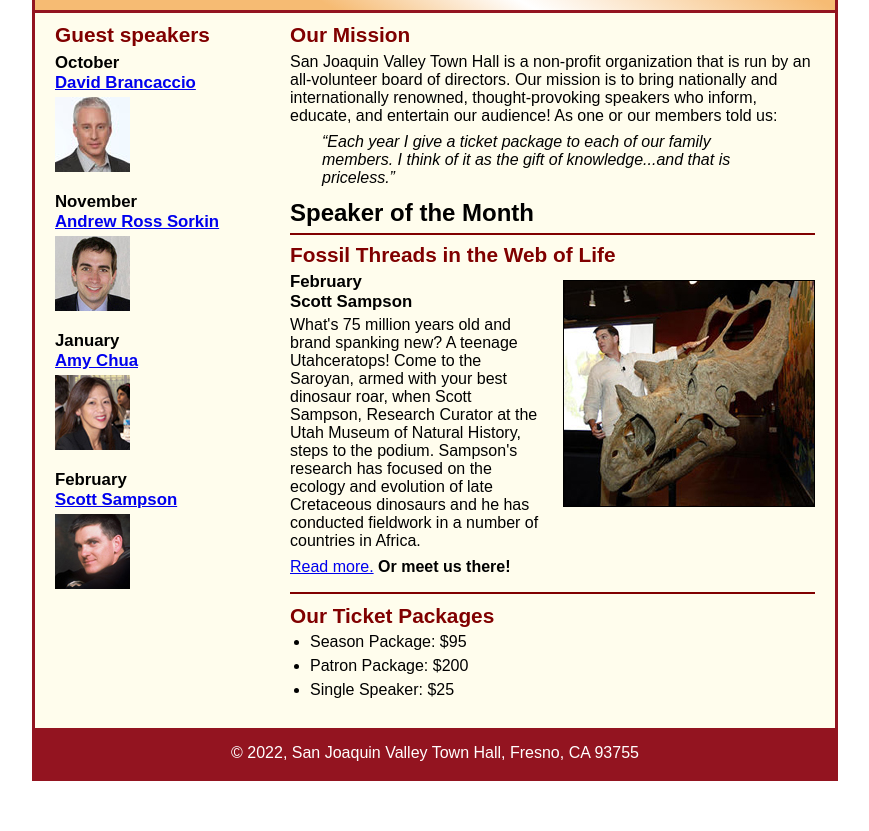
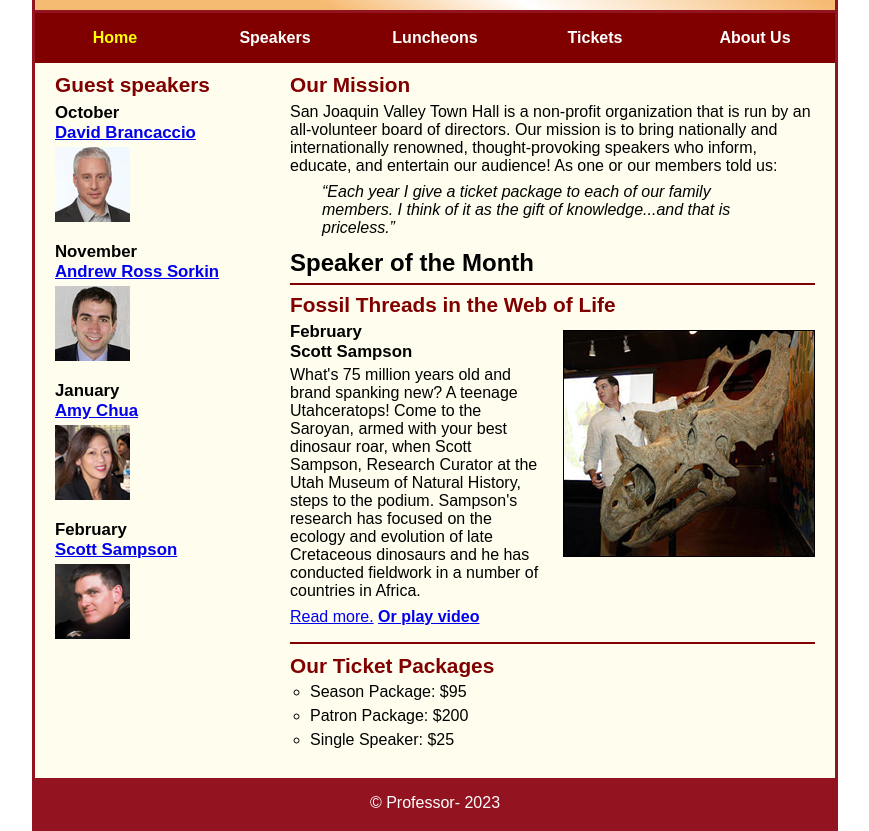
Before and after one commit to kc652/A11, a plain HTML site: page index.html in a window 1280 px wide. Shown: the part 110-941 px from the top of the page, without its empty margins (205-1074 px from the left). Before the commit the page ends 891 px from the top, so only its background shows below. Drawn offline with nearby package versions, Linux system fonts and the light colour scheme; some packages are replaced by stand-ins of ours; a script that the page names is missing.

Commit message:
Update index.html

```diff
--- a/index.html
+++ b/index.html
@@ -6,36 +6,75 @@
     <meta name="viewport" content="width=device-width, initial-scale=1">
     <title>San Joaquin Valley Town Hall</title>
     <link rel="shortcut icon" href="images/favicon.ico">
-	<link rel="stylesheet" href="styles/c7_main.css">
+    <link rel="stylesheet" href="styles/c8_main.css">
+    <link rel="stylesheet" href="styles/slicknav.css">
+    <script src="https://code.jquery.com/jquery-3.6.0.min.js"></script>
+    <script src="js/jquery.slicknav.min.js"></script>
+    <script type="text/javascript">
+        $(document).ready(function(){
+            $('#nav_menu').slicknav({prependTo:"#mobile_menu"});
+        });
+    </script>
 </head>
 
 <body>
     <header>
         <img src="images/town_hall_logo.gif" alt="Town Hall logo" height="80">
         <h2>San Joaquin Valley Town Hall</h2>
-		<h3>Celebrating our <span class="shadow">75<sup>th</sup></span> Year</h3>
+        <h3>Celebrating our <span
+class="shadow">75<sup>th</sup></span> Year</h3>
     </header>
+
+    <nav id="mobile_menu"></nav>
+    <nav id="nav_menu">
+        <ul>
+            <li><a class="current" href="index.html">Home</a></li>
+            <li><a href="#">Speakers</a></li>
+            <li><a href="#">Luncheons</a></li>
+            <li><a href="#">Tickets</a></li>
+            <li><a href="#">About Us</a>
+                <ul>
+                    <li><a href="#">Our History</a></li>
+                    <li><a href="#">Board of Directors</a></li>
+                    <li><a href="#">Past Speakers</a></li>
+                    <li><a href="#">Contact Information</a></li>
+                </ul>
+            </li>
+        </ul>
+    </nav>
     <main>
         <section>
             <h2>Our Mission</h2>
-			<p>San Joaquin Valley Town Hall is a non-profit organization that is run by an
-			   all-volunteer board of directors. Our mission is to bring nationally and
-			   internationally renowned, thought-provoking speakers who inform, educate,
+            <p>San Joaquin Valley Town Hall is a non-profit
+organization that is run by an
+               all-volunteer board of directors. Our mission is to
+bring nationally and
+               internationally renowned, thought-provoking speakers
+who inform, educate,
                and entertain our audience! As one or our members told us:</p>
-			<blockquote>&ldquo;Each year I give a ticket package to each of our family members.
-			I think of it as the gift of knowledge...and that is priceless.&rdquo;</blockquote>
+            <blockquote>&ldquo;Each year I give a ticket package to
+each of our family members.
+            I think of it as the gift of knowledge...and that is
+priceless.&rdquo;</blockquote>
             <h1>Speaker of the Month</h1>
             <article>
                 <h2>Fossil Threads in the Web of Life</h2>
-				<img src="images/sampson_dinosaur.jpg" alt="Scott Sampson with dinosaur">
+                <img src="images/sampson_dinosaur.jpg" alt="Scott
+Sampson with dinosaur">
                 <h3>February<br>
                 Scott Sampson</h3>
-				<p>What's 75 million years old and brand spanking new? A teenage Utahceratops!
-				Come to the Saroyan, armed with your best dinosaur roar, when Scott Sampson, Research
-				Curator at the Utah Museum of Natural History, steps to the podium. Sampson's research
-				has focused on the ecology and evolution of late Cretaceous dinosaurs and he has conducted
+                <p>What's 75 million years old and brand spanking new?
+A teenage Utahceratops!
+                Come to the Saroyan, armed with your best dinosaur
+roar, when Scott Sampson, Research
+                Curator at the Utah Museum of Natural History, steps
+to the podium. Sampson's research
+                has focused on the ecology and evolution of late
+Cretaceous dinosaurs and he has conducted
                 fieldwork in a number of countries in Africa.</p>
-				<p><a href="speakers/c6_sampson.html">Read more.</a>&nbsp;<b>Or meet us there!</b></p>
+                <p><a href="speakers/c6_sampson.html">Read
+more.</a>&nbsp;<b><a href="media/sampson.mp4" target="_blank">Or play
+video</a></b></p>
             </article>
 
             <h2>Our Ticket Packages</h2>
@@ -48,18 +87,23 @@
 
         <aside>
             <h2>Guest speakers</h2>
-			<h3>October<br><a href="speakers/brancaccio.html">David Brancaccio</a></h3>
+            <div>
+                <h3>October<br><a
+href="speakers/brancaccio.html">David Brancaccio</a></h3>
                 <img src="images/brancaccio75.jpg" alt="David Brancaccio photo">
-			<h3>November<br><a href="speakers/sorkin.html">Andrew Ross Sorkin</a></h3>
+                <h3>November<br><a href="speakers/sorkin.html">Andrew
+Ross Sorkin</a></h3>
                 <img src="images/sorkin75.jpg" alt="Andrew Ross Sorkin photo">
                 <h3>January<br><a href="speakers/chua.html">Amy Chua</a></h3>
                 <img src="images/chua75.jpg" alt="Amy Chua photo">
-			<h3>February<br><a href="speakers/c6_sampson.html">Scott Sampson</a></h3>
+                <h3>February<br><a
+href="speakers/c6_sampson.html">Scott Sampson</a></h3>
                 <img src="images/sampson75.jpg" alt="Scott Sampson photo">
+            </div>
         </aside>
     </main>
     <footer>
-		<p>&copy; 2022, San Joaquin Valley Town Hall, Fresno, CA 93755</p>
+        <p>&copy; Professor- 2023 </p>
     </footer>
 </body>
 </html>
```
Lines whose indentation alone changed are shown as unchanged.
